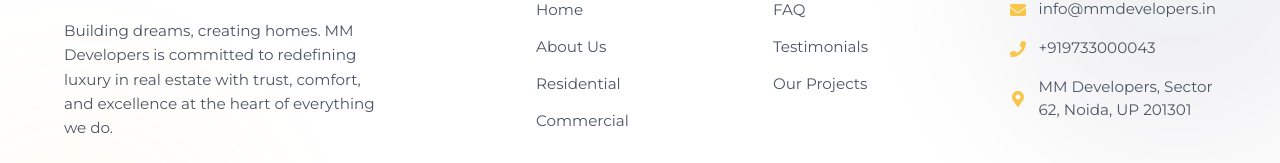
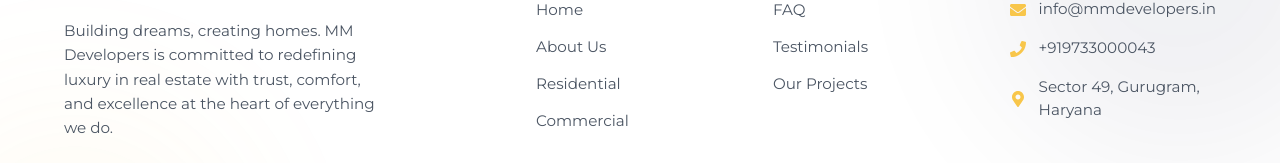
Before and after one commit to Kuldeepkant26/mmdevlopers, a React (Vite) app: page /about in a window 1280 px wide. Shown: the part 6412-6575 px from the top of the page. Built offline with nearby package versions, Linux system fonts and the light colour scheme.

Commit message:
Changed adress

```diff
--- a/src/components/Footer.jsx
+++ b/src/components/Footer.jsx
@@ -120,7 +120,7 @@
                                 </li>
                                 <li>
                                     <FaMapMarkerAlt className="contact-icon" />
-                                    <span>MM Developers, Sector 62, Noida, UP 201301</span>
+                                    <span>Sector 49, Gurugram, Haryana</span>
                                 </li>
                             </ul>
                         </div>
```
